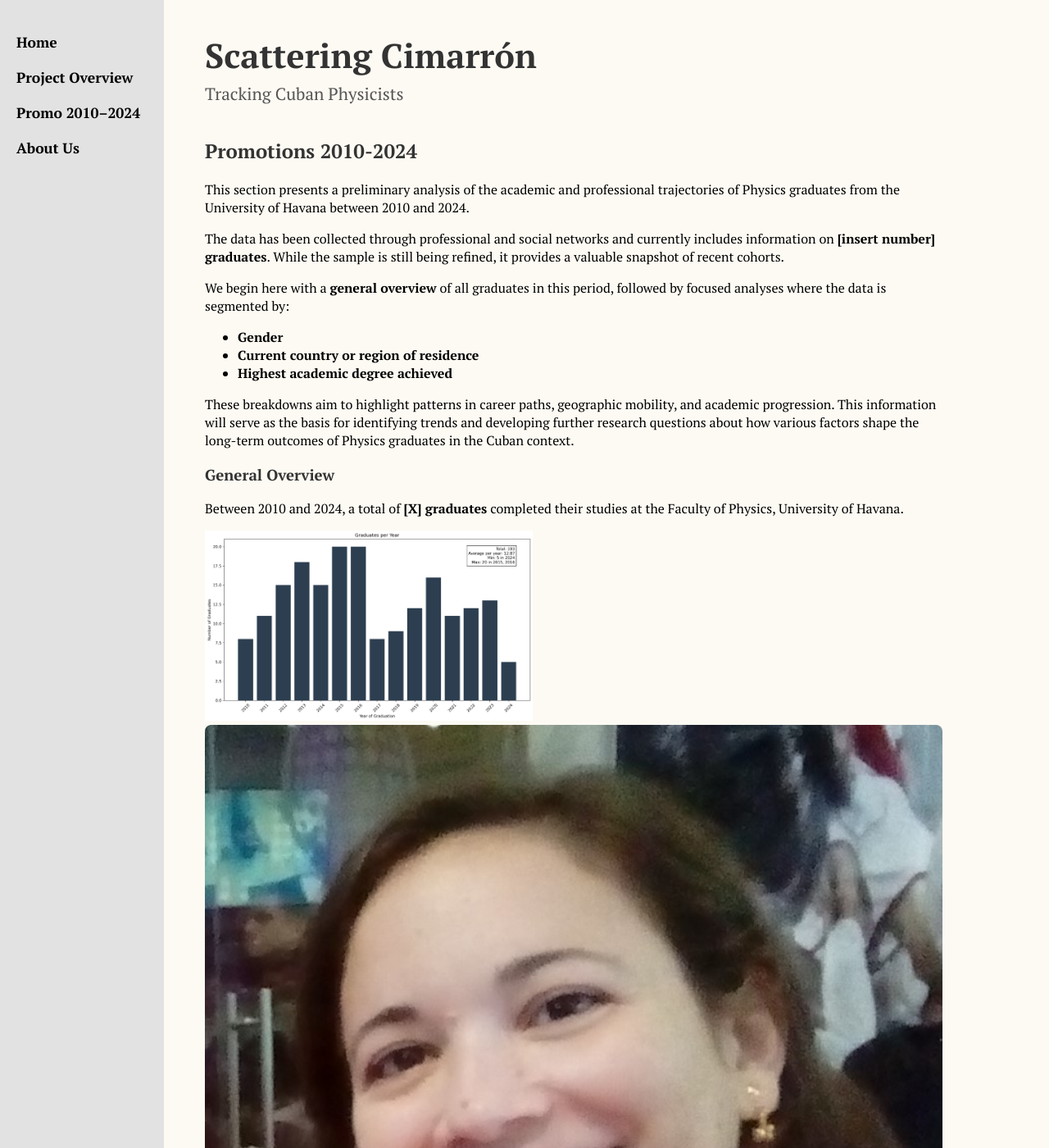
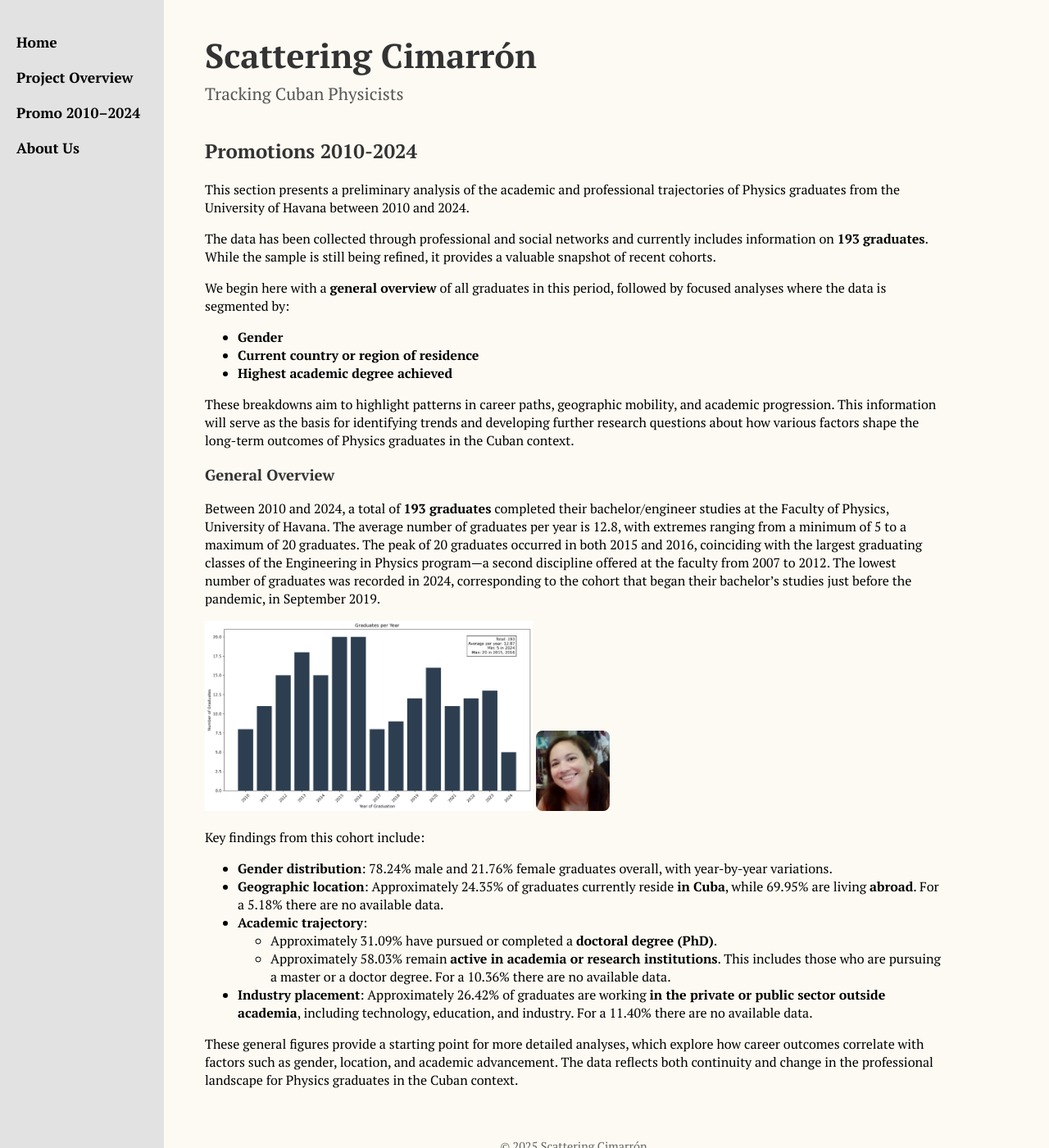
Before and after one commit to Gretica/Tracking_Cuban_Physicists, a Jekyll site: the page built from Promo_2010_2024.md, in a window 1280 px wide and 1400 px high. Shown: the whole window at 82% size. Built offline with Jekyll 4.4.1, drawn with Linux system fonts in a browser that asks for light colours; some of the changed text lies outside the part shown.

Commit message:
Update Promo_2010_2024.md

```diff
--- a/Promo_2010_2024.md
+++ b/Promo_2010_2024.md
@@ -7,7 +7,7 @@ permalink: /Promo_2010_2024/
 
 This section presents a preliminary analysis of the academic and professional trajectories of Physics graduates from the University of Havana between 2010 and 2024.
 
-The data has been collected through professional and social networks and currently includes information on **[insert number] graduates**. While the sample is still being refined, it provides a valuable snapshot of recent cohorts.
+The data has been collected through professional and social networks and currently includes information on **193 graduates**. While the sample is still being refined, it provides a valuable snapshot of recent cohorts.
 
 We begin here with a **general overview** of all graduates in this period, followed by focused analyses where the data is segmented by:
 
@@ -19,18 +19,18 @@ These breakdowns aim to highlight patterns in career paths, geographic mobility,
 
 ### General Overview
 
-Between 2010 and 2024, a total of **[X] graduates** completed their studies at the Faculty of Physics, University of Havana.
+Between 2010 and 2024, a total of **193 graduates** completed their bachelor/engineer studies at the Faculty of Physics, University of Havana. The average number of graduates per year is 12.8, with extremes ranging from a minimum of 5 to a maximum of 20 graduates. The peak of 20 graduates occurred in both 2015 and 2016, coinciding with the largest graduating classes of the Engineering in Physics program—a second discipline offered at the faculty from 2007 to 2012. The lowest number of graduates was recorded in 2024, corresponding to the cohort that began their bachelor's studies just before the pandemic, in September 2019.
 
 <img src="/assets/images/Promo_2010_2024/graduates_per_year.png" alt="Figure 1 – Graduates by Year" style="width: 50%; max-width: 400px;" />
- <img src="{{ site.baseurl }}/assets/images/IMG_20200112_212532.jpg" alt="Author 1" style="width: 100%; border-radius: 8px;" />
+ <img src="{{ site.baseurl }}/assets/images/IMG_20200112_212532.jpg" alt="Author 1" style="width: 10%; border-radius: 8px;" />
 
 Key findings from this cohort include:
 
-- **Gender distribution**: [X]% male and [Y]% female graduates overall, with year-by-year variations.
-- **Geographic location**: Approximately [A]% of graduates currently reside **in Cuba**, while [B]% are living **abroad**.
+- **Gender distribution**: 78.24% male and 21.76% female graduates overall, with year-by-year variations.
+- **Geographic location**: Approximately 24.35% of graduates currently reside **in Cuba**, while 69.95% are living **abroad**. For a 5.18% there are no available data.
 - **Academic trajectory**:
-  - [C]% have pursued or completed a **doctoral degree (PhD)**.
-  - [D]% remain **active in academia or research institutions**.
-- **Industry placement**: [E]% of graduates are working **in the private or public sector outside academia**, including technology, education, and industry.
+  - Approximately 31.09% have pursued or completed a **doctoral degree (PhD)**.
+  - Approximately 58.03% remain **active in academia or research institutions**. This includes those who are pursuing a master or a doctor degree. For a 10.36% there are no available data.
+- **Industry placement**: Approximately 26.42% of graduates are working **in the private or public sector outside academia**, including technology, education, and industry. For a 11.40% there are no available data.
 
 These general figures provide a starting point for more detailed analyses, which explore how career outcomes correlate with factors such as gender, location, and academic advancement. The data reflects both continuity and change in the professional landscape for Physics graduates in the Cuban context.
```
